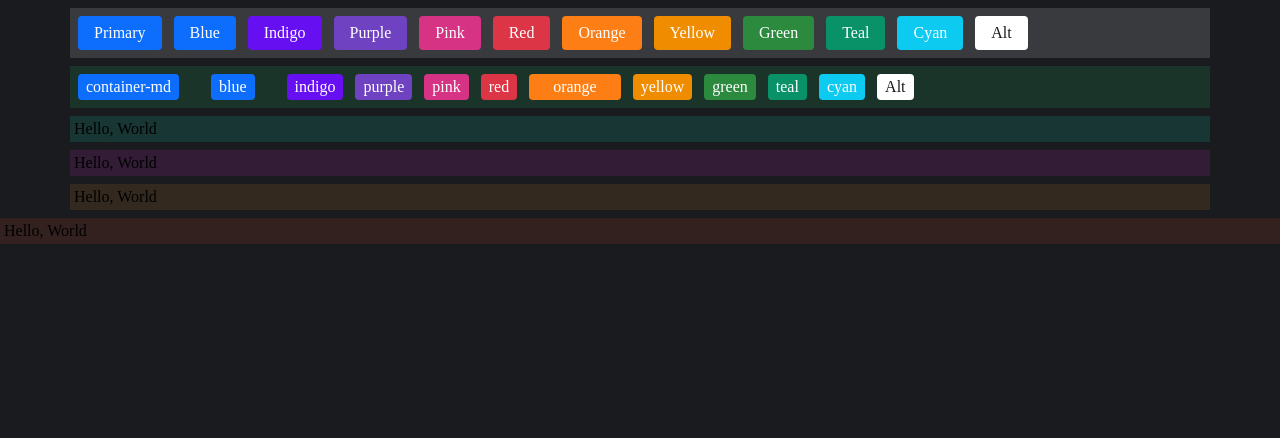
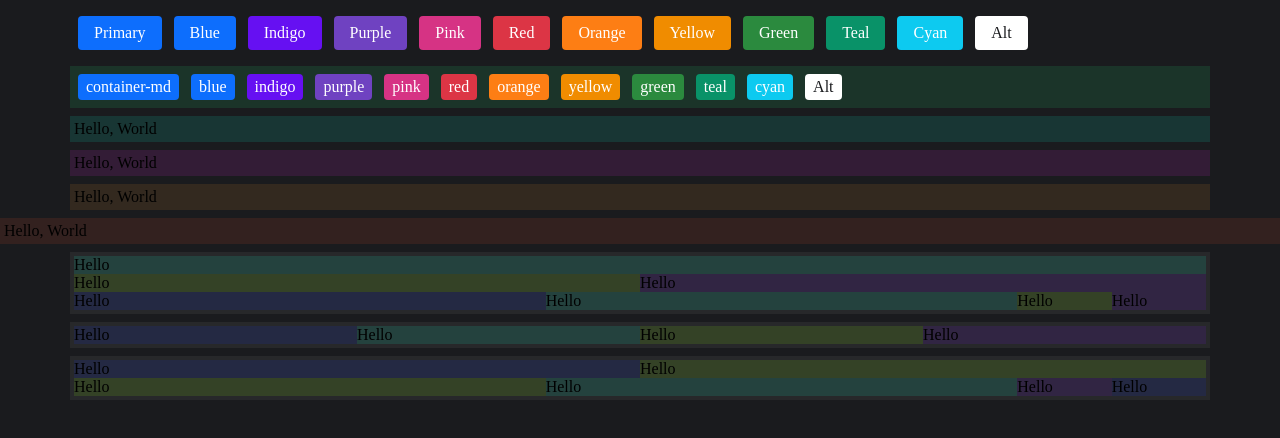
Before and after one commit to pdegama/blom, a website: page index.html in a window 1280 px wide. Drawn offline with Linux system fonts and the light colour scheme.

Commit message:
Grid Done

```diff
--- a/index.html
+++ b/index.html
@@ -11,7 +11,7 @@
 
 <body>
   <div class="main-app dark-theme">
-    <div class="my-2 container" style="background: rgba(255, 255, 255, 0.137);">
+    <div class="my-2 container">
       <a href="http://google.com/" class="btn btn-primary">Primary</a>
       <a href="http://google.com/" class="btn btn-blue">Blue</a>
       <a href="http://google.com/" class="btn btn-indigo">Indigo</a>
@@ -51,7 +51,29 @@
     <div class="my-2 container-xxl" style="background: rgba(212, 74, 40, 0.137);">
       Hello, World
     </div>
-  </div>
+    <div class="my-2 container row" style="background: rgba(255, 255, 255, 0.055);">
+      <div class="col" style="background: rgba(16, 221, 187, 0.137);">Hello</div>
+      <div class="col-6" style="background: rgba(132, 221, 16, 0.137);">Hello</div>
+      <div class="col-6" style="background: rgba(112, 16, 221, 0.137);">Hello</div>
+      <div class="col-5" style="background: rgba(16, 47, 221, 0.137);">Hello</div>
+      <div class="col-5" style="background: rgba(16, 221, 187, 0.137);">Hello</div>
+      <div class="col-1" style="background: rgba(132, 221, 16, 0.137);">Hello</div>
+      <div class="col-1" style="background: rgba(112, 16, 221, 0.137);">Hello</div>
+    </div>
+    <div class="my-2 container row" style="background: rgba(255, 255, 255, 0.055);">
+      <div class="col col-sm-6 col-lg-3" style="background: rgba(16, 47, 221, 0.137);">Hello</div>
+      <div class="col col-sm-6 col-lg-3" style="background: rgba(16, 221, 187, 0.137);">Hello</div>
+      <div class="col col-sm-6 col-lg-3" style="background: rgba(132, 221, 16, 0.137);">Hello</div>
+      <div class="col col-sm-6 col-lg-3" style="background: rgba(112, 16, 221, 0.137);">Hello</div>
+    </div>
+    <div class="my-2 container row" style="background: rgba(255, 255, 255, 0.055);">
+      <div class="col-4 col-sm-6 col-md-3 col-lg-2 col-xxl-1 col-xl-6" style="background: rgba(16, 47, 221, 0.137);">Hello</div>
+      <div class="col-2 col-sm-6 col-md-3 col-lg-2 col-xxl-1 col-xl-6" style="background: rgba(132, 221, 16, 0.137);">Hello</div>
+      <div class="col-2 col-sm-3 col-md-3 col-lg-2 col-xxl-1 col-xl-5" style="background: rgba(132, 221, 16, 0.137);">Hello</div>
+      <div class="col-4 col-sm-3 col-md-3 col-lg-2 col-xxl-1 col-xl-5" style="background: rgba(16, 221, 187, 0.137);">Hello</div>
+      <div class="col-6 col-sm-3 col-md-3 col-lg-2 col-xxl-1 col-xl-1" style="background: rgba(112, 16, 221, 0.137);">Hello</div>
+      <div class="col-6 col-sm-3 col-md-3 col-lg-2 col-xxl-1 col-xl-1" style="background: rgba(16, 47, 221, 0.137);">Hello</div>
+    </div>
   </div>
 </body>
 
--- a/src/main.scss
+++ b/src/main.scss
@@ -1,19 +1,12 @@
 // utils
 @import "./variables.scss";
 @import "./util/functions.scss";
-
-// colors
-@import "./util/colors.scss";
-
-// component
-@import "./components/Button.scss";
-
-// app utils
+@import "./util/app.scss";
 @import "./util/theme.scss";
-@import "./util/spacer.scss";
 @import "./util/containers.scss";
+@import "./util/grid.scss";
 @import "./util/margin.scss";
 @import "./util/padding.scss";
 
-// app utils
-@import "./util/app.scss"
+// app components
+@import "./components/Button.scss";
--- a/src/util/colors.scss
+++ /dev/null
@@ -1,13 +0,0 @@
-$colors: (
-  "primary": $blue,
-  "blue": $blue,
-  "indigo": $indigo,
-  "purple": $purple,
-  "pink": $pink,
-  "red": $red,
-  "orange": $orange,
-  "yellow": $yellow,
-  "green": $green,
-  "teal": $teal,
-  "cyan": $cyan
-);
--- a/src/util/containers.scss
+++ b/src/util/containers.scss
@@ -1,12 +1,4 @@
 @use "sass:map";
-
-$containers: (
-  sm: $sm,
-  md: $md,
-  lg: $lg,
-  xl: $xl,
-  xxl: $xxl
-);
 
 $container-max-widths: (
   sm: 540px,
@@ -18,13 +10,13 @@ $container-max-widths: (
 
 %container {
   width: 100%;
-  margin-right: auto;
-  margin-left: auto;
+  margin-right: auto !important;
+  margin-left: auto !important;
   padding: $spacer * .25;
 }
 
 @each $n,
-$v in $containers {
+$v in $breakpoints {
 
   .container,
   .container-#{$n} {
@@ -33,7 +25,7 @@ $v in $containers {
 }
 
 @each $n,
-$v in $containers {
+$v in $breakpoints {
   @media (min-width: $v) {
     .container {
       max-width: map.get($container-max-widths, $n);
@@ -42,7 +34,7 @@ $v in $containers {
     $check: true;
 
     @each $i,
-    $j in $containers {
+    $j in $breakpoints {
       @if($check) {
         .container-#{$i} {
           max-width: map.get($container-max-widths, $n);
--- /dev/null
+++ b/src/util/grid.scss
@@ -0,0 +1,33 @@
+.row {
+  display: flex;
+  flex-wrap: wrap;
+  align-items: stretch;
+}
+
+$col-z: 100%/$grid-columns;
+
+.col {
+  width: 100%;
+}
+
+@for $i from 1 to $grid-columns +1 {
+  .col-#{$i} {
+    width: $col-z * $i;
+  }
+}
+
+@each $n,
+$v in $breakpoints {
+  @media (min-width: $v) {
+
+    .col-#{$n} {
+      width: 100%;
+    }
+
+    @for $i from 1 to $grid-columns +1 {
+      .col-#{$n}-#{$i} {
+        width: $col-z * $i;
+      }
+    }
+  }
+}
--- a/src/util/spacer.scss
+++ /dev/null
@@ -1,11 +0,0 @@
-$spacers: (
-  0: 0,
-  1: $spacer * .25,
-  2: $spacer * .5,
-  3: $spacer,
-  4: $spacer * 1.5,
-  5: $spacer * 3,
-  6: $spacer * 3.5,
-  7: $spacer * 4,
-  8: $spacer * 4.5
-);
--- a/src/variables.scss
+++ b/src/variables.scss
@@ -1,3 +1,14 @@
+$max-sm: 540px;
+$max-md: 720px;
+$max-lg: 960px;
+$max-xl: 1140px;
+$max-xxl: 1320px;
+
+$dark-background: rgb(26, 27, 30);
+$light-background: #fff;
+$dark-text: #fff;
+$light-text: rgb(26, 27, 30);
+
 $blue: #0d6efd;
 $indigo: #6610f2;
 $purple: #6f42c1;
@@ -9,24 +20,49 @@ $green: #2B8A3E;
 $teal: #099268;
 $cyan: #0dcaf0;
 
+$colors: (
+  "primary": $blue,
+  "blue": $blue,
+  "indigo": $indigo,
+  "purple": $purple,
+  "pink": $pink,
+  "red": $red,
+  "orange": $orange,
+  "yellow": $yellow,
+  "green": $green,
+  "teal": $teal,
+  "cyan": $cyan
+);
+
 $sm: 576px;
 $md: 768px;
 $lg: 992px;
 $xl: 1200px;
 $xxl: 1400px;
 
-$max-sm: 540px;
-$max-md: 720px;
-$max-lg: 960px;
-$max-xl: 1140px;
-$max-xxl: 1320px;
+$breakpoints: (
+  sm: $sm,
+  md: $md,
+  lg: $lg,
+  xl: $xl,
+  xxl: $xxl
+);
 
-$dark-background: rgb(26, 27, 30);
-$light-background: #fff;
-$dark-text: #fff;
-$light-text: rgb(26, 27, 30);
+$grid-columns: 12;
 
 $spacer: 1rem;
+
+$spacers: (
+  0: 0,
+  1: $spacer * .25,
+  2: $spacer * .5,
+  3: $spacer,
+  4: $spacer * 1.5,
+  5: $spacer * 3,
+  6: $spacer * 3.5,
+  7: $spacer * 4,
+  8: $spacer * 4.5
+);
 
 $transition-button-1: .4s;
 $transition-button-2: .1s;
```
Also changed, not shown: style.css, 1 other file.
